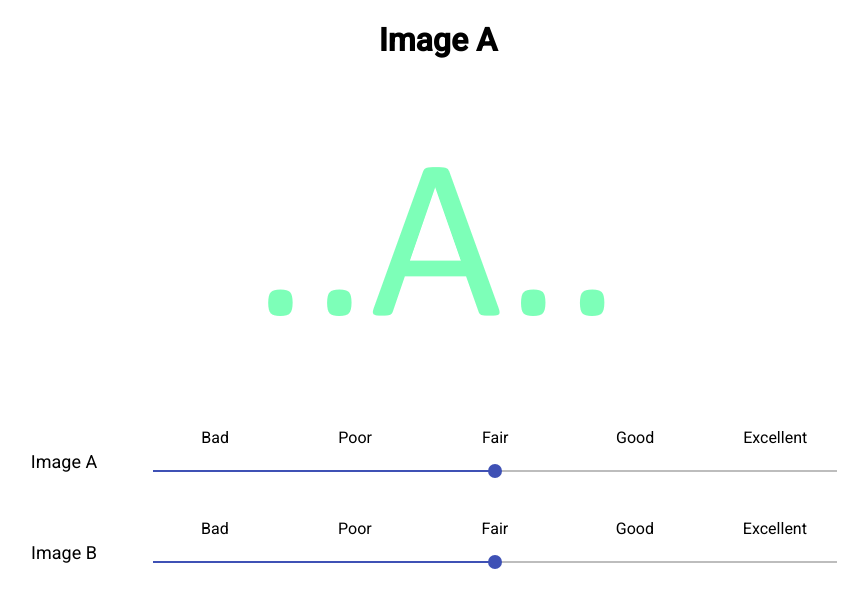
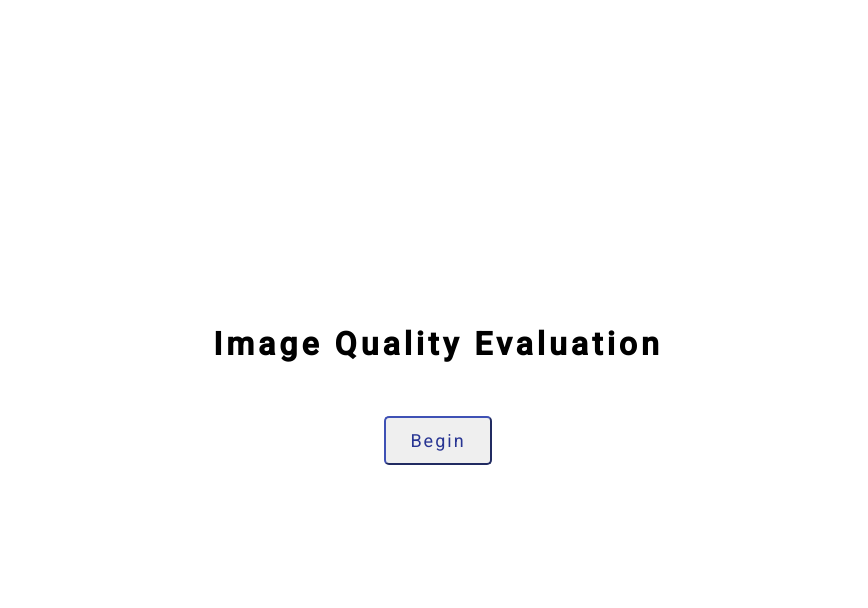
Before and after one commit to e-popovic/masters-thesis, an Angular app in the folder evaluation-app/image-eval/: page / in a window 1280 px wide. Shown: the top 608 px of the page, without its empty margins (202-1070 px from the left). Built offline with nearby package versions, Linux system fonts and the light colour scheme.

Commit message:
start screen

```diff
--- a/evaluation-app/image-eval/src/app/app.component.css
+++ b/evaluation-app/image-eval/src/app/app.component.css
@@ -1,16 +1,37 @@
+.start-screen {
+  flex-direction: column;
+  height: 100%;
+}
+
+.start-screen h1 { letter-spacing: 4px; }
+
+.start-screen h1, .slider-labels div {  text-align: center; }
+
+.start-screen button {
+  padding: 12px 24px;
+  font-size: large;
+  letter-spacing: 2px;
+  border-color: #3F51B5;
+  color: #283593;
+  border-radius: 5px;
+  margin: 32px;
+}
+
 .content {
   margin:auto;
   display: inline-block;
   width: 100%;
 }
-.image-container, .image-title {
+
+.image-container, .image-title, .start-screen, .start-screen div, .slider-component, .slider-labels {
   display: flex;
+}
+
+.image-container, .image-title, .start-screen, .start-screen div, .slider-component {
   justify-content: center;
 }
 .slider-component {
-  display: flex;
   align-items: center;
-  justify-content: center;
 }
 .slider-component>div {
   display: inline-block;
@@ -22,12 +43,10 @@
 mat-slider { width: 700px; }
 
 .slider-labels {
-  display: flex;
   justify-content: space-around;  /* space-between space-around space-evenly */
   width: 700px;   /* isto ko mat-slider */
 }
 .slider-labels div {
   width: 65px;
-  text-align: center;
 }
 .hidden { visibility: hidden; }
--- a/evaluation-app/image-eval/src/app/app.component.html
+++ b/evaluation-app/image-eval/src/app/app.component.html
@@ -1,4 +1,12 @@
-<div class="content">
+<div *ngIf="startScreen" class="start-screen">
+  <div>
+    <h1>Image Quality Evaluation</h1>
+  </div>
+  <div>
+    <button (click)="start()">Begin</button>
+  </div>
+</div>
+<div class="content" *ngIf="!startScreen">
   <div class="image-title" [ngClass]="{'hidden': imgTitle === '-'}">
     <h1>{{imgTitle}}</h1>
   </div>
--- a/evaluation-app/image-eval/src/app/app.component.ts
+++ b/evaluation-app/image-eval/src/app/app.component.ts
@@ -1,4 +1,4 @@
-import {Component, OnInit} from '@angular/core';
+import {Component} from '@angular/core';
 import * as FileSaver from "file-saver";
 
 @Component({
@@ -6,7 +6,7 @@ import * as FileSaver from "file-saver";
   templateUrl: './app.component.html',
   styleUrls: ['./app.component.css']
 })
-export class AppComponent implements OnInit {
+export class AppComponent {
   title = 'image-eval';
   imgSrc = '';
   imgTitle = '';
@@ -14,8 +14,10 @@ export class AppComponent implements OnInit {
   valueA = 50;
   valueB = 50;
   results = ['']
+  startScreen = true;
 
-  ngOnInit() {
+  start() {
+    this.startScreen = false;
     // noinspection JSIgnoredPromiseFromCall
     this.presentImages();
   }
```
